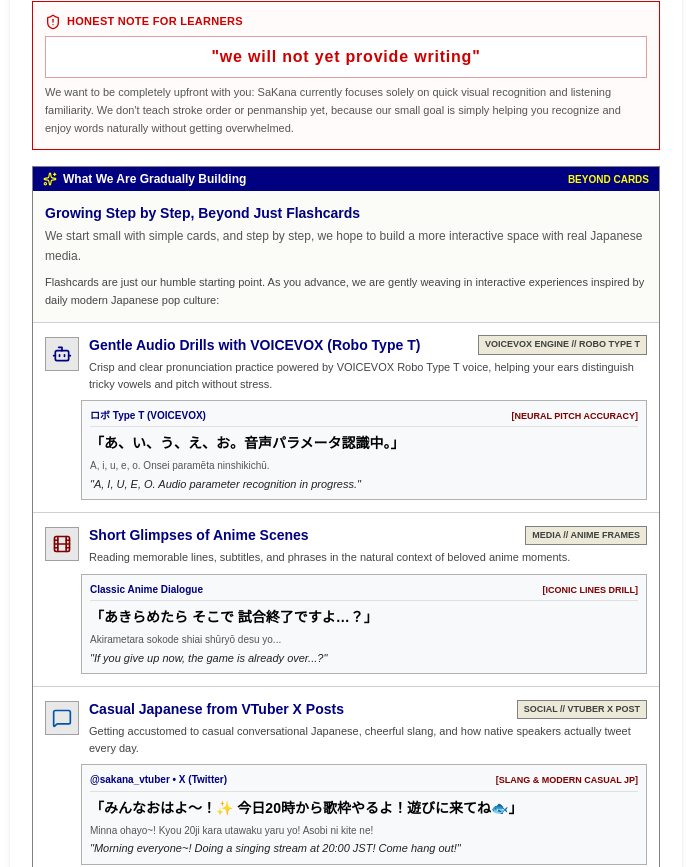
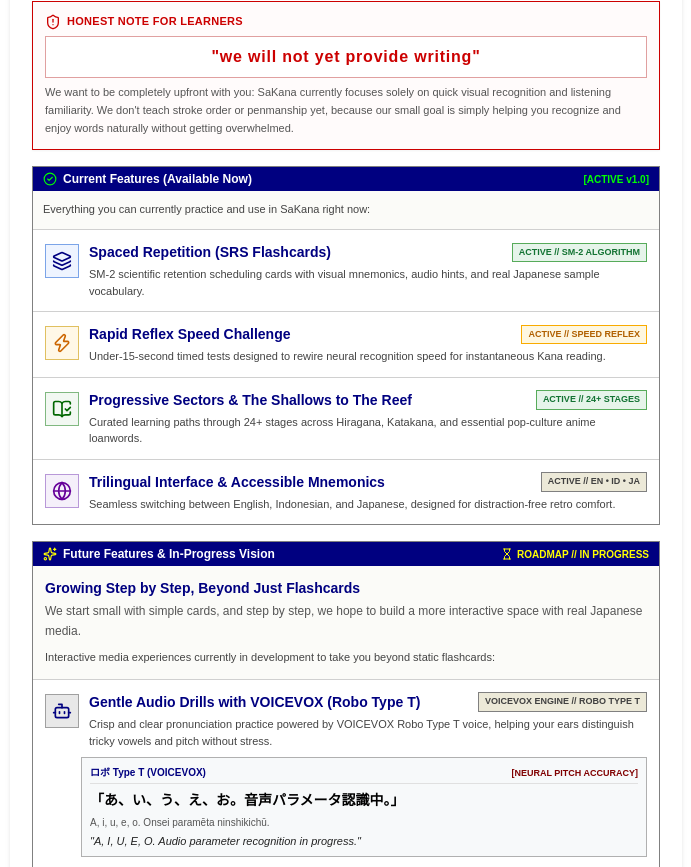
Before and after one commit to kurzagin/japanese-learning, a Next.js app: page /about in a window 1280 px wide. Shown: the part 578-1445 px from the top of the page, without its empty margins (294-985 px from the left). Built offline with nearby package versions, Linux system fonts and the light colour scheme.

Commit message:
feat(about): separate current and future features into distinct sections

```diff
--- a/src/app/about/page.tsx
+++ b/src/app/about/page.tsx
@@ -12,7 +12,12 @@
   BookOpenCheck,
   Sparkles,
   ArrowRight,
-  ShieldAlert
+  ShieldAlert,
+  CheckCircle2,
+  Zap,
+  Layers,
+  Globe,
+  Hourglass
 } from "lucide-react";
 
 export default function AboutPage() {
@@ -191,14 +196,111 @@
             </p>
           </div>
 
-          {/* Progressive Interactive Stages Overview */}
+          {/* SECTION: Current Features (Available Now) */}
+          <div className="border border-[#808080]">
+            <div className="bg-[#000080] text-white px-2.5 py-1 text-xs font-bold flex items-center justify-between">
+              <span className="flex items-center gap-1.5">
+                <CheckCircle2 className="w-3.5 h-3.5 text-[#00ff00]" />
+                <span>{t.about.currentFeaturesTitle}</span>
+              </span>
+              <span className="text-[10px] text-[#00ff00] font-mono">[ACTIVE v1.0]</span>
+            </div>
+            <div className="p-2.5 bg-[#fbfbf8] border-b border-[#d0d0d0] text-xs">
+              <p className="text-[11px] text-[#444] leading-relaxed">
+                {t.about.currentFeaturesDesc}
+              </p>
+            </div>
+
+            <div className="divide-y divide-[#d0d0d0] bg-white">
+              <div className="p-3 flex items-start gap-2.5 hover:bg-[#fafafc]">
+                <div className="p-1.5 bg-[#eef4ff] border border-[#7ba4e8] shrink-0 mt-0.5">
+                  <Layers className="w-5 h-5 text-[#000080]" />
+                </div>
+                <div className="flex-1">
+                  <div className="flex flex-wrap items-center justify-between gap-1">
+                    <h2 className="text-xs sm:text-sm font-bold text-[#000080]">
+                      {t.about.currentList.srsTitle}
+                    </h2>
+                    <span className="text-[9px] font-mono px-1.5 py-0.5 bg-[#e6f4ea] border border-[#57ab5a] text-[#137333] font-bold">
+                      ACTIVE // SM-2 ALGORITHM
+                    </span>
+                  </div>
+                  <p className="text-[11px] text-[#444] mt-1 leading-normal">
+                    {t.about.currentList.srsDesc}
+                  </p>
+                </div>
+              </div>
+
+              <div className="p-3 flex items-start gap-2.5 hover:bg-[#fafafc]">
+                <div className="p-1.5 bg-[#fff8e7] border border-[#e0c060] shrink-0 mt-0.5">
+                  <Zap className="w-5 h-5 text-[#cc6600]" />
+                </div>
+                <div className="flex-1">
+                  <div className="flex flex-wrap items-center justify-between gap-1">
+                    <h2 className="text-xs sm:text-sm font-bold text-[#000080]">
+                      {t.about.currentList.sprintTitle}
+                    </h2>
+                    <span className="text-[9px] font-mono px-1.5 py-0.5 bg-[#fef7e0] border border-[#f9ab00] text-[#b06000] font-bold">
+                      ACTIVE // SPEED REFLEX
+                    </span>
+                  </div>
+                  <p className="text-[11px] text-[#444] mt-1 leading-normal">
+                    {t.about.currentList.sprintDesc}
+                  </p>
+                </div>
+              </div>
+
+              <div className="p-3 flex items-start gap-2.5 hover:bg-[#fafafc]">
+                <div className="p-1.5 bg-[#f2f8f2] border border-[#80b880] shrink-0 mt-0.5">
+                  <BookOpenCheck className="w-5 h-5 text-[#006600]" />
+                </div>
+                <div className="flex-1">
+                  <div className="flex flex-wrap items-center justify-between gap-1">
+                    <h2 className="text-xs sm:text-sm font-bold text-[#000080]">
+                      {t.about.currentList.stagesTitle}
+                    </h2>
+                    <span className="text-[9px] font-mono px-1.5 py-0.5 bg-[#e6f4ea] border border-[#57ab5a] text-[#137333] font-bold">
+                      ACTIVE // 24+ STAGES
+                    </span>
+                  </div>
+                  <p className="text-[11px] text-[#444] mt-1 leading-normal">
+                    {t.about.currentList.stagesDesc}
+                  </p>
+                </div>
+              </div>
+
+              <div className="p-3 flex items-start gap-2.5 hover:bg-[#fafafc]">
+                <div className="p-1.5 bg-[#f5f0fa] border border-[#b898d8] shrink-0 mt-0.5">
+                  <Globe className="w-5 h-5 text-[#660099]" />
+                </div>
+                <div className="flex-1">
+                  <div className="flex flex-wrap items-center justify-between gap-1">
+                    <h2 className="text-xs sm:text-sm font-bold text-[#000080]">
+                      {t.about.currentList.bilingualTitle}
+                    </h2>
+                    <span className="text-[9px] font-mono px-1.5 py-0.5 bg-[#ece9d8] border border-[#808080] text-[#404040] font-bold">
+                      ACTIVE // EN • ID • JA
+                    </span>
+                  </div>
+                  <p className="text-[11px] text-[#444] mt-1 leading-normal">
+                    {t.about.currentList.bilingualDesc}
+                  </p>
+                </div>
+              </div>
+            </div>
+          </div>
+
+          {/* SECTION: Future Features (In Development) */}
           <div className="border border-[#808080]">
             <div className="bg-[#000080] text-white px-2.5 py-1 text-xs font-bold flex items-center justify-between">
               <span className="flex items-center gap-1.5">
                 <Sparkles className="w-3.5 h-3.5 text-[#ffff00]" />
-                {t.about.interactiveTitle}
+                <span>{t.about.futureFeaturesTitle}</span>
               </span>
-              <span className="text-[10px] text-[#ffff00] font-mono">BEYOND CARDS</span>
+              <span className="text-[10px] text-[#ffff00] font-mono flex items-center gap-1">
+                <Hourglass className="w-3 h-3 text-[#ffff00]" />
+                ROADMAP // IN PROGRESS
+              </span>
             </div>
             <div className="p-3 bg-[#fbfbf8] border-b border-[#d0d0d0] text-xs space-y-1">
               <h2 className="font-bold text-sm text-[#000080]">
@@ -208,11 +310,11 @@
                 {t.about.heroSubtitle}
               </p>
               <p className="text-[11px] text-[#444] pt-1 leading-relaxed">
-                {t.about.interactiveDesc}
+                {t.about.futureFeaturesDesc}
               </p>
             </div>
 
-            {/* List of 6 Interactive Features */}
+            {/* List of Interactive Media Features in Development */}
             <div className="divide-y divide-[#d0d0d0]">
               {interactiveFeatures.map((item) => (
                 <div key={item.id} className="p-3 bg-white space-y-2 hover:bg-[#fafafc]">
--- a/src/data/i18n.ts
+++ b/src/data/i18n.ts
@@ -151,6 +151,20 @@
       eduPostTitle: string;
       eduPostDesc: string;
     };
+    currentFeaturesTitle: string;
+    currentFeaturesDesc: string;
+    futureFeaturesTitle: string;
+    futureFeaturesDesc: string;
+    currentList: {
+      srsTitle: string;
+      srsDesc: string;
+      sprintTitle: string;
+      sprintDesc: string;
+      stagesTitle: string;
+      stagesDesc: string;
+      bilingualTitle: string;
+      bilingualDesc: string;
+    };
     roadmapTitle: string;
     roadmapDesc: string;
     backBtn: string;
@@ -223,6 +237,20 @@
         vtuberAsmrDesc: "Soft, gentle listening practice paired with synchronized timestamps so you never lose track of what is being spoken.",
         eduPostTitle: "Helpful Real Tips & Trivia from Japanese X",
         eduPostDesc: "Everyday tidbits, language nuances, and thoughtful cultural notes shared generously by native Japanese creators.",
+      },
+      currentFeaturesTitle: "Current Features (Available Now)",
+      currentFeaturesDesc: "Everything you can currently practice and use in SaKana right now:",
+      futureFeaturesTitle: "Future Features & In-Progress Vision",
+      futureFeaturesDesc: "Interactive media experiences currently in development to take you beyond static flashcards:",
+      currentList: {
+        srsTitle: "Spaced Repetition (SRS Flashcards)",
+        srsDesc: "SM-2 scientific retention scheduling cards with visual mnemonics, audio hints, and real Japanese sample vocabulary.",
+        sprintTitle: "Rapid Reflex Speed Challenge",
+        sprintDesc: "Under-15-second timed tests designed to rewire neural recognition speed for instantaneous Kana reading.",
+        stagesTitle: "Progressive Sectors & The Shallows to The Reef",
+        stagesDesc: "Curated learning paths through 24+ stages across Hiragana, Katakana, and essential pop-culture anime loanwords.",
+        bilingualTitle: "Trilingual Interface & Accessible Mnemonics",
+        bilingualDesc: "Seamless switching between English, Indonesian, and Japanese, designed for distraction-free retro comfort.",
       },
       roadmapTitle: "Our Simple Philosophy",
       roadmapDesc: "Learning should never feel like a chore or an exam. By setting handwriting aside for now and gently immersing yourself in the sounds and media you truly care about, understanding comes naturally, one step at a time.",
@@ -381,6 +409,20 @@
         eduPostTitle: "Tips Bermanfaat & Serba-serbi dari X Jepang",
         eduPostDesc: "Catatan kecil penuh manfaat dan nuansa budaya nyata yang dibagikan oleh penutur asli Jepang di X.",
       },
+      currentFeaturesTitle: "Fitur Saat Ini (Sudah Dapat Digunakan)",
+      currentFeaturesDesc: "Semua modul dan sarana latihan yang sudah aktif dan bisa kamu gunakan di SaKana saat ini:",
+      futureFeaturesTitle: "Rencana Fitur Masa Depan (Sedang Dikembangkan)",
+      futureFeaturesDesc: "Eksplorasi interaktif media nyata yang sedang kami siapkan untuk melengkapi latihan flashcard:",
+      currentList: {
+        srsTitle: "Flashcard Interval Memori (SRS SM-2)",
+        srsDesc: "Metode repetisi terjadwal secara ilmiah dilengkapi visual mnemonik, pelafalan audio, dan kosakata nyata bahasa Jepang.",
+        sprintTitle: "Uji Refleks Cepat (Speed Challenge)",
+        sprintDesc: "Tantangan berbatas waktu di bawah 15 detik untuk melatih refleks mata mengenali karakter secara instan tanpa mengeja.",
+        stagesTitle: "Sektor Belajar Bertahap (The Shallows hingga The Reef)",
+        stagesDesc: "Kurikulum terstruktur melalui 24+ stage mulai dari Hiragana dasar, Katakana, hingga kata serapan anime & budaya pop.",
+        bilingualTitle: "Dukungan Tiga Bahasa (EN / ID / JA)",
+        bilingualDesc: "Kemudahan beralih bahasa antar Inggris, Indonesia, dan Jepang dalam tampilan antarmuka retro klasik yang nyaman.",
+      },
       roadmapTitle: "Filosofi Sederhana Kami",
       roadmapDesc: "Belajar semestinya tidak terasa seperti ujian yang menegangkan. Dengan mengesampingkan beban menulis terlebih dahulu dan menikmati media yang kamu sukai, kemampuan membaca akan terbentuk perlahan tapi pasti.",
       backBtn: "<< Kembali ke Dashboard",
@@ -538,6 +580,20 @@
         eduPostTitle: "ネイティブが教えてくれる日本語の小さな豆知識",
         eduPostDesc: "X上で発信されている、言葉の微妙なニュアンスや文化のちょっとした知恵を教材としてお届けします。",
       },
+      currentFeaturesTitle: "現在の実装機能（今すぐ遊べる機能）",
+      currentFeaturesDesc: "現在SaKanaで実際に体験・ご利用いただける修行機能一覧：",
+      futureFeaturesTitle: "今後の実装予定機能（開発中の構想）",
+      futureFeaturesDesc: "単語カードの枠を越え、生きた日本語メディアに直接触れられる体験を準備中です：",
+      currentList: {
+        srsTitle: "間隔反復記憶（SRS単語カード）",
+        srsDesc: "SM-2アルゴリズムに基づく復習スケジュール。視覚的記憶ヒント、音声再生、実戦日本語単語を搭載。",
+        sprintTitle: "反射神経タイムアタック試練",
+        sprintDesc: "15秒以内の制限時間内に素早く判別し、文字を瞬時に読む脳の反射回路を鍛えるスピードテスト。",
+        stagesTitle: "段階的な海域ステージ構成（平仮名〜片仮名〜実戦単語）",
+        stagesDesc: "平仮名基礎から片仮名、そしてアニメ・ポップカルチャーの外来語まで全24以上のステージを網羅。",
+        bilingualTitle: "3言語対応インターフェース（日・英・インドネシア語）",
+        bilingualDesc: "快適に切り替え可能なマルチ言語UIと、集中を妨げないレトロOS風デザイン。",
+      },
       roadmapTitle: "SaKanaのささやかな想い",
       roadmapDesc: "学ぶことは、決して義務や苦行である必要はありません。手書きのプレッシャーをいったん手放して、好きなコンテンツの音と文字にふれるうちに、いつの間にか自然と読めるようになる――そんな歩みを応援します。",
       backBtn: "<< 道場メニューへ戻る",
```
